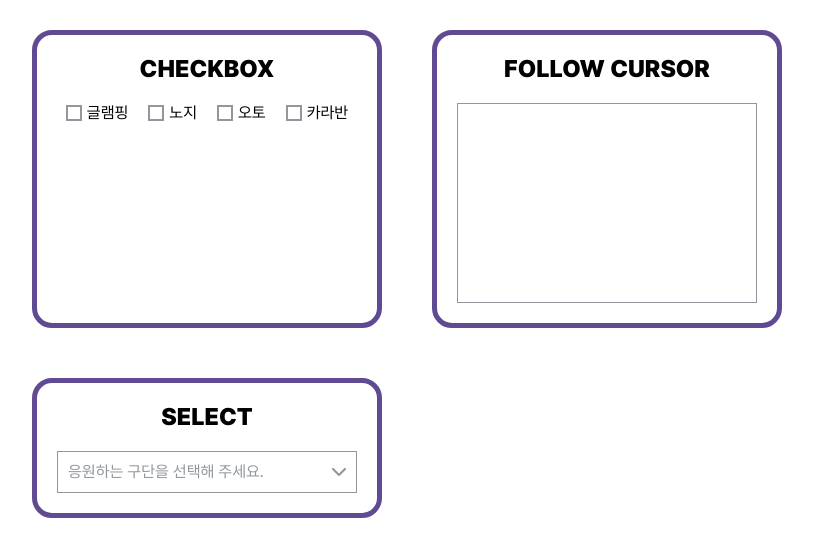
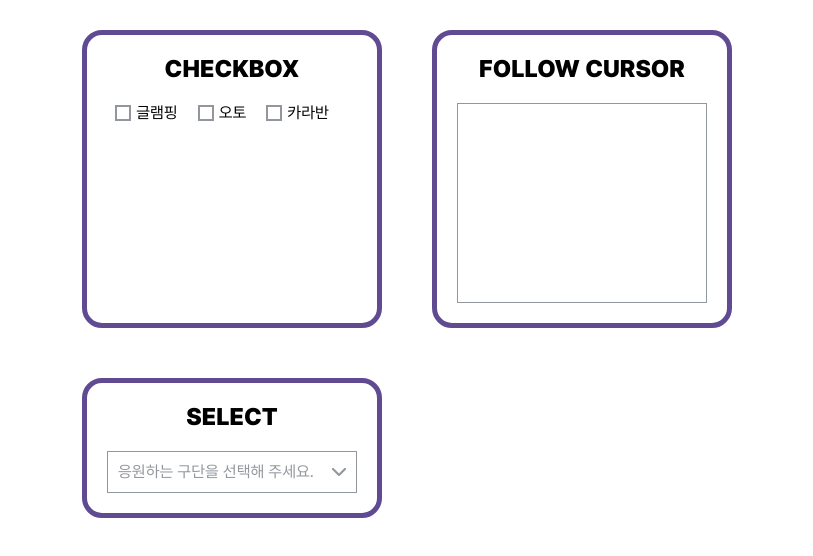
Before and after one commit to ParkGana/react-component, a Next.js app: page / in a window 1280 px wide. Shown: the top 556 px of the page, without its empty margins (233-1046 px from the left). Built offline with nearby package versions, Linux system fonts and the light colour scheme.

Commit message:
style 수정

```diff
--- a/src/component/select/select.style.ts
+++ b/src/component/select/select.style.ts
@@ -3,7 +3,7 @@ import styled from 'styled-components'
 export namespace SelectStyle {
     export const Container = styled.div`
         ${({ theme }) => `
-            width: 300px;
+            width: 250px;
             position: relative;
             display: grid;
             grid-template-columns: auto 14px;
--- a/src/page/checkbox/checkbox-page.view.tsx
+++ b/src/page/checkbox/checkbox-page.view.tsx
@@ -9,7 +9,7 @@ export function CheckboxPage() {
     return (
         <Box title={'CHECKBOX'}>
             <CheckboxPageStyle.Container>
-                {['글램핑', '노지', '오토', '카라반'].map((item, index) => (
+                {['글램핑', '오토', '카라반'].map((item, index) => (
                     <Checkbox
                         key={index}
                         selected={datas.values.includes(item)}
--- a/src/page/follow-cursor/follow-cursor-page.style.ts
+++ b/src/page/follow-cursor/follow-cursor-page.style.ts
@@ -3,7 +3,7 @@ import styled from 'styled-components'
 export namespace FollowCursorPageStyle {
     export const Container = styled.div`
         ${({ theme }) => `
-            width: 300px;
+            width: 250px;
             height: 200px;
             position: relative;
             border: 1px solid ${theme.color.gray};
```
